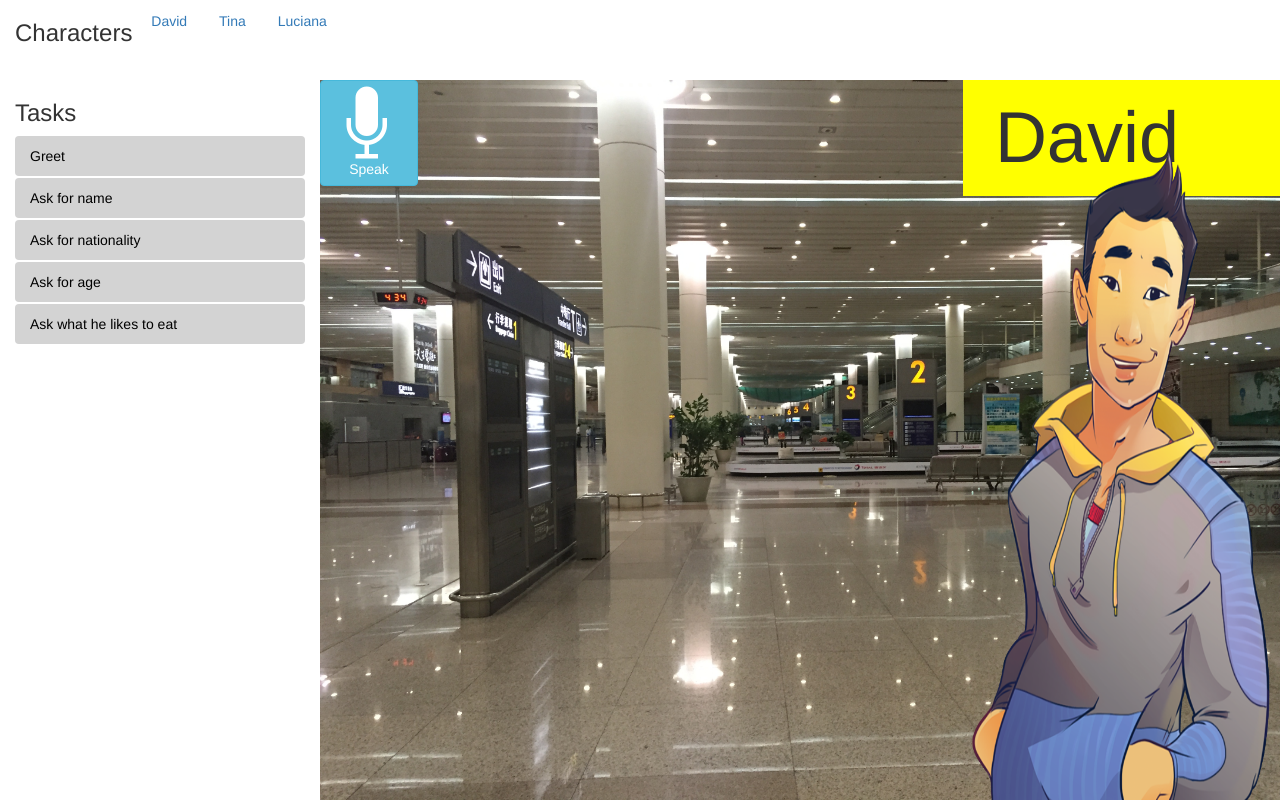
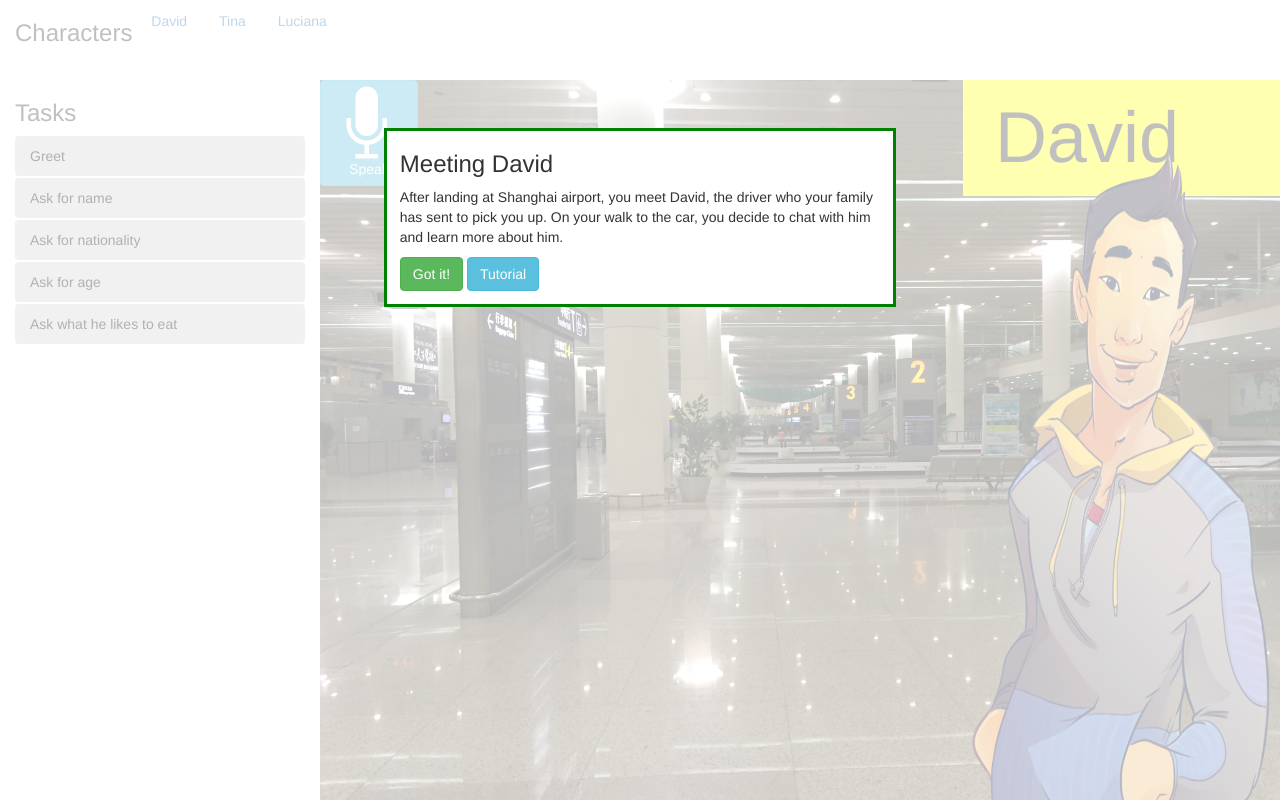
Before and after one commit to commanderking/edusagaSpeech, a Flask app: page / in a window 1280 px wide. Run offline with Flask 2, Linux system fonts and the light colour scheme; some libraries are stand-ins or nearby versions; some web fonts are replaced.

Commit message:
Implement tutorial feature and Scene Description

```diff
--- a/static/css/index.css
+++ b/static/css/index.css
@@ -66,9 +66,21 @@
 	font-size: 9vh;
 }
 
-.button.disabled {
-	opacity: 0.65;
+.disabled {
+	pointer-events: none;
 	cursor: not-allowed;
+
+}
+
+.scenarioWindow {
+	position: absolute;
+	margin-top: 10%;
+	margin-left: 30%;
+	padding : 1%;
+	padding-top: 0%;
+	width: 40%;
+	background-color: white;
+	border: 3px solid green;
 }
 
 /*----------------------------------
--- a/static/css/tutorial.css
+++ b/static/css/tutorial.css
@@ -14,7 +14,7 @@
 
 .faded {
 	/*background-color: black;*/
-	opacity: 0.2;
+	opacity: 0.3;
 }
 
 .borderHighlight {
--- a/static/js/questionAsker.js
+++ b/static/js/questionAsker.js
@@ -5,6 +5,11 @@ TODO: Preload background and character images
 var SOUND_BASE_PATH = "./static/audio/"
 var IMAGE_BASE_PATH = "./static/images/"
 var bgIMAGE_BASE_PATH = "./static/images/bg/"
+
+var learner =
+{
+
+}
 
 var charTaskData =
 {
@@ -17,6 +22,11 @@ var charTaskData =
 		{
 			"name" : "David",
 			"language" : "zh-CN",
+			"scenario" :
+			{
+				"title" : "Meeting David",
+				"text" : "After landing at Shanghai airport, you meet David, the driver who your family has sent to pick you up. On your walk to the car, you decide to chat with him and learn more about him."
+			},
 			"location" :
 			{
 				"name" : "Shanghai Airport",
@@ -114,6 +124,11 @@ var charTaskData =
 		{
 			"name" : "Tina",
 			"language" : "zh-CN",
+			"scenario" :
+			{
+				"title" : "Ordering Fast Food",
+				"text" : "You decide to eat at a fast food restaurant and are really craving a burger and some fried rice. You're not sure if they even serve fried rice, but it doesn't hurt to ask!"
+			},
 			"location" :
 			{
 				"name" : "Fast Food Restaurant",
@@ -203,6 +218,11 @@ var charTaskData =
 		{
 			"name" : "Luciana",
 			"language" : "es-es",
+			"scenario" :
+			{
+				"title" : "Meeting Luciana",
+				"text" : "You're meeting Luciana for the first time. You meet up at a restaurant and want to learn a little bit more about her. "
+			},
 			"location" :
 			{
 				"name" : "Madrid Airport",
@@ -290,6 +310,13 @@ var charTaskData =
 		},
 	]
 
+}
+
+var octopusScene = {
+	// return the object which contains all scenario info
+	getScenarioInfo: function() {
+		return charTaskData.characterProfiles[charTaskData.currentCharacter].scenario;
+	}
 }
 
 // Controller for functions related to tasks and task data
@@ -422,6 +449,7 @@ var viewCharList = {
 			htmlCharList += "</li>";
 		});
 		this.charList.html(htmlCharList);
+
 		// Add button functionality to load this character's character and tasks when clicked
 		$(".charItem").click(function() {
 			// Destroy any character text Speech present
@@ -435,6 +463,9 @@ var viewCharList = {
 			octopusCharacter.changeCharacter(index);
 			viewCharacter.render();
 			viewTaskList.render();
+
+			// Render Scenario Text
+			viewSceneIntro.render();
 
 			// Initiates the sound for the current character
 			soundPlayer.init();
@@ -485,7 +516,35 @@ var viewCharacter = {
 
 		// Render new background
 		this.bg.attr("src", octopusCharacter.getCurrentSceneBackground());
-		// this.bg.css("background-image", "url(" + octopusCharacter.getCurrentSceneBackground() +  ")")
+	}
+}
+
+// Load Scene Introduction. Happens only once when page first loads
+var viewSceneIntro = {
+	init: function() {
+		this.scenarioWindow = $(".scenarioWindow");
+	},
+
+	render: function() {
+		var that = this;
+		// Render Scene Explanation Window
+		this.scenarioWindow.removeClass("hidden");
+		this.scenarioWindow.children(".scenarioHeader").html(octopusScene.getScenarioInfo().title);
+		this.scenarioWindow.children(".scenarioText").html(octopusScene.getScenarioInfo().text);
+		this.scenarioWindow.children(".btn-confirm").click(function() {
+			that.scenarioWindow.addClass("hidden");
+			viewFadeAll.resetFade();
+		})
+
+		this.scenarioWindow.children(".btn-tutorial").click(function() {
+			viewFadeAll.resetFade();
+			viewTutorial.step1();
+			that.scenarioWindow.addClass("hidden");
+		})
+
+		// Fade all other elements to highlight scene explanation window
+		viewFadeAll.render();
+
 	}
 }
 
@@ -512,7 +571,7 @@ var viewSpeakButton = {
 		this.micIcon = $(".icon-mic");
 	},
 	render: function() {
-		that = this;
+		var that = this;
 		// Add Event Listener to respondButton
 		this.respondButton.click(function(){
 			that.micIcon.attr("style", "color: red");
@@ -522,7 +581,6 @@ var viewSpeakButton = {
 	},
 	restoreMic: function() {
 		this.micIcon.attr("style", "color: white");
-		console.log("Mic restored");
 		this.respondButton.prop("disabled", false);
 	}
 }
@@ -625,3 +683,5 @@ viewSpeakButton.render();
 viewCharList.init();
 viewCharList.render();
 soundPlayer.init();
+viewSceneIntro.init();
+viewSceneIntro.render();
--- a/static/js/tutorial.js
+++ b/static/js/tutorial.js
@@ -26,7 +26,7 @@ tutorialData =
 		},
 		{
 			"title" : "Completed Tasks",
-			"text" : "Great work! You'll hear and see a response if you're correct, and the tasks will highlight in greend become checked as you complete them.",
+			"text" : "Great work! You'll hear and see a response if you're correct, and the tasks will highlight in green and become checked as you complete them.",
 			"highlightUI" : ["taskList", "characterTextResponse"],
 			"tutorialWindowPosition" :
 			{
@@ -61,6 +61,9 @@ octopusTutorial =
 	},
 	nextStep : function() {
 		tutorialData.currentStep++;
+	},
+	resetSteps : function() {
+		tutorialData.currentStep = 0;
 	}
 }
 
@@ -91,6 +94,8 @@ viewTutorial = {
 		})
 		// remove previous event listeners
 		that.tutorialWindow.children(".btn-confirm").unbind();
+
+		//remove any highlighting
 		this.sceneWrapper.children().removeClass("faded").removeClass("borderHighlight");
 		that.navbarTop.children(".charList").children().removeClass("borderHighlight");
 	},
@@ -99,7 +104,7 @@ viewTutorial = {
 	step1: function() {
 		this.resetTutorialScene();
 		// that = this to save reference to viewTutorial for when using "click functions"
-		that = this;
+		var that = this;
 		// get current tutorial step
 		step = octopusTutorial.getCurrentStepInstructions();
 
@@ -138,13 +143,7 @@ viewTutorial = {
 			}
 		})
 
-
-		/*
-		this.sceneWrapper.addClass("faded");
-		this.navbarTop.addClass("faded");
-		this.taskList.addClass("borderHighlight");
-		*/
-
+		// Add Event Listener for Next Step Button
 		this.tutorialWindow.children(".btn-confirm").click(function(){
 			console.log(octopusTutorial.getCurrentStepIndex());
 			console.log(octopusTutorial.getAllStepData().length - 1);
@@ -153,33 +152,21 @@ viewTutorial = {
 				that.step1();
 				console.log("Next Step");
 			} else {
-				console.log("over");
+				octopusTutorial.resetSteps();
+				console.log("Tutorial over");
 				that.resetTutorialScene();
-				that.tutorialWindow.hide();
+				that.tutorialWindow.addClass("hidden");
 			}
 		});
+
+		// Add Event Listener for End Tutorial Button
 		this.tutorialWindow.children(".btn-endTutorial").click(function(){
 			that.resetTutorialScene();
 			that.tutorialWindow.hide();
 		})
 
-	},
-	// Make microphone button stand out
-	step2: function() {
-		that = this;
-		this.nonTutorialUI.forEach(function(element){
-			element.addClass("faded");
-		})
-		this.sceneWrapper.removeClass("faded");
-		this.sceneWrapper.children().addClass("faded");
-		this.sceneWrapper.children(".respondButton").removeClass("faded").addClass("borderHighlight");
-
-		this.renderTitleText();
 	}
 
 }
 
-/*
 viewTutorial.init();
-viewTutorial.step1();
-*/
--- /dev/null
+++ b/static/js/viewHelper.js
@@ -0,0 +1,30 @@
+// Grabs all scene elements on page and fades them
+// Modal Dialog windows are exempt
+
+viewFadeAll = {
+	init: function() {
+		this.taskList = $(".taskList");
+		this.sceneWrapper = $(".sceneWrapper");
+		this.respondButton = $(".respondButton");
+		this.navbarTop = $(".navbarTop");
+
+		this.nonTutorialUI = [this.taskList, this.sceneWrapper, this.navbarTop];
+
+	},
+	render: function() {
+		// Fade all relevant UI elements
+		this.nonTutorialUI.forEach(function(element){
+			element.addClass("faded").addClass("disabled");
+		})
+	},
+
+	resetFade: function() {
+		// Return fade to original
+		this.nonTutorialUI.forEach(function(element){
+			element.removeClass("faded").removeClass("disabled");
+		})
+	}
+}
+
+viewFadeAll.init();
+viewFadeAll.render();
--- a/templates/index.html
+++ b/templates/index.html
@@ -32,14 +32,27 @@
 		<button class="btn btn-info respondButton"><span class="icon-mic"><br></span>Speak</button>
 	</div>
 
+	<!-- Tutorial related HTML !-->
 	<div class="tutorialWindow hidden">
 		<h3 class="tutorialHeader"></h3>
 		<p class="tutorialText"></p>
 		<button class="btn btn-success btn-confirm">Next</button>
 		<button class="btn btn-danger btn-endTutorial">End Tutorial</button>
 	</div>
+
+	<!-- Scenario Intro Related Div !-->
+	<div class="scenarioWindow hidden">
+		<h3 class="scenarioHeader"></h3>
+		<p class="scenarioText"></p>
+		<button class="btn btn-success btn-confirm">Got it!</button>
+		<button class="btn btn-info btn-tutorial">Tutorial</button>
+	</div>
+
+	<!-- Scripts !-->
+		<script src="static/js/viewHelper.js"></script>
+		<script src="static/js/tutorial.js"></script>
 		<script src="static/js/questionAsker.js"></script>
-		<script src="static/js/tutorial.js"></script>
+
 
 </body>
 
```
